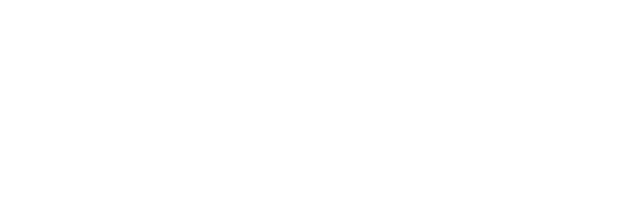
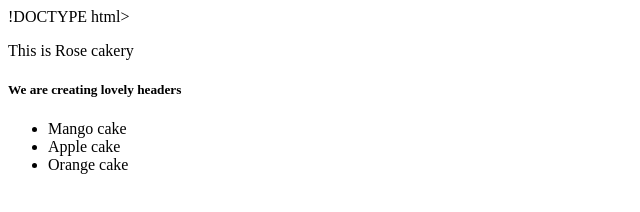
Before and after one commit to kennyoderinde/learning-git, a plain HTML site: page index.html in a window 1280 px wide. Shown: the whole page, without its empty margins (0-640 px from the left). Drawn offline with Linux system fonts and the light colour scheme.

Commit message:
add some html

```diff
--- a/index.html
+++ b/index.html
@@ -1,9 +1,14 @@
-<!DOCTYPE html>
-<html>
+!DOCTYPE html>
 <head>
     <title> Page Title</title>
 </head>
 <body>
-
+<p>This is Rose cakery</p>
+<h5>We are creating lovely headers</h5>
+<ul>
+	<li>Mango cake</li>
+	<li>Apple cake</li>
+	<li>Orange cake</li>
+</ul>
 </body>
 </html>
```
